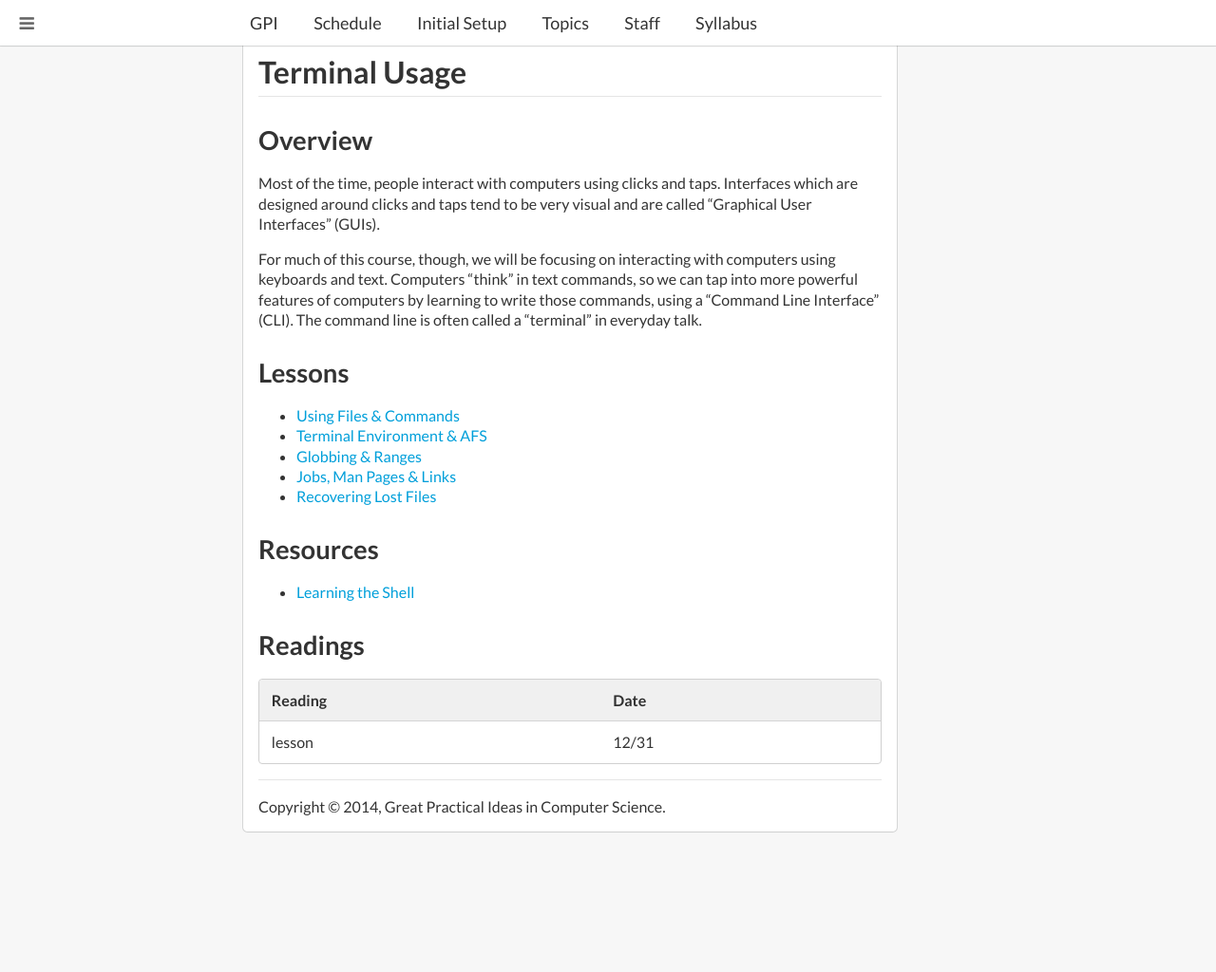
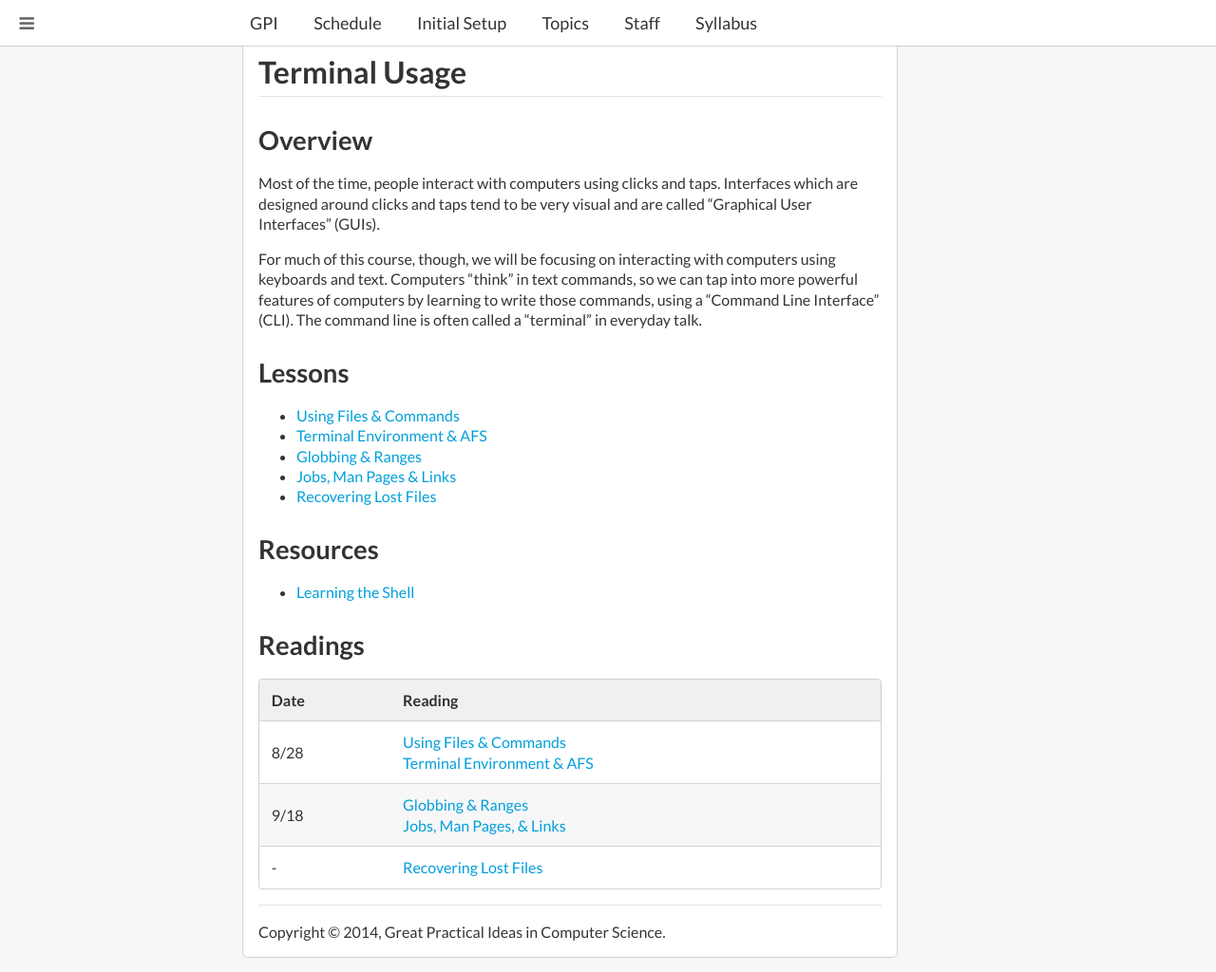
Before and after one commit to cmugpi/cmugpi.github.io, a Jekyll site: the page built from topics/terminal-usage/index.md, in a window 1280 px wide and 1024 px high. Shown: the whole window at 95% size. Built offline with Jekyll 4.4.1, drawn with Linux system fonts in a browser that asks for light colours; nearby versions of some CDN libraries.

Commit message:
Added Schedule for Terminal Usage

```diff
--- a/topics/terminal-usage/index.md
+++ b/topics/terminal-usage/index.md
@@ -43,11 +43,19 @@ called a "terminal" in everyday talk.
 
 - [Learning the Shell][linuxcommand]
 
+[linuxcommand]: http://linuxcommand.org/lc3_learning_the_shell.php
+
 ## Readings
 
-| Reading | Date |
-| ------- | ---- |
-| lesson | 12/31 |
+| Date | Reading                                                                                  |
+| ---- | -------                                                                                  |
+| 8/28 | [Using Files & Commands][files-commands] <br> [Terminal Environment & AFS][terminal-afs] |
+| 9/18 | [Globbing & Ranges][globbing-ranges] <br> [Jobs, Man Pages, & Links][jobs-man-links]     |
+| -    | [Recovering Lost Files][oldfiles]                                                        |
 {:.ui.striped.table}
 
-[linuxcommand]: http://linuxcommand.org/lc3_learning_the_shell.php
+[files-commands]: files-commands/
+[terminal-afs]: terminal-afs/
+[globbing-ranges]: globbing-ranges/
+[jobs-man-links]: jobs-man-links/
+[oldfiles]: oldfiles/
```
